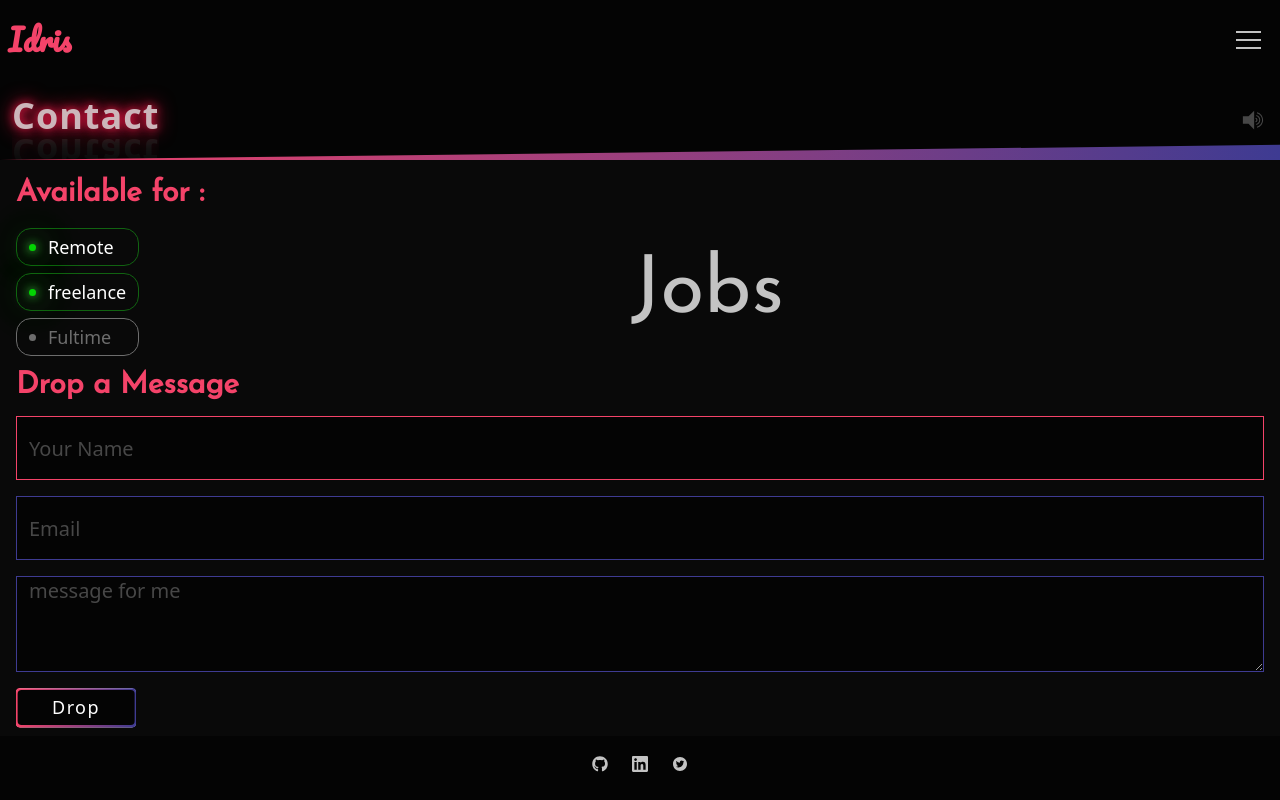
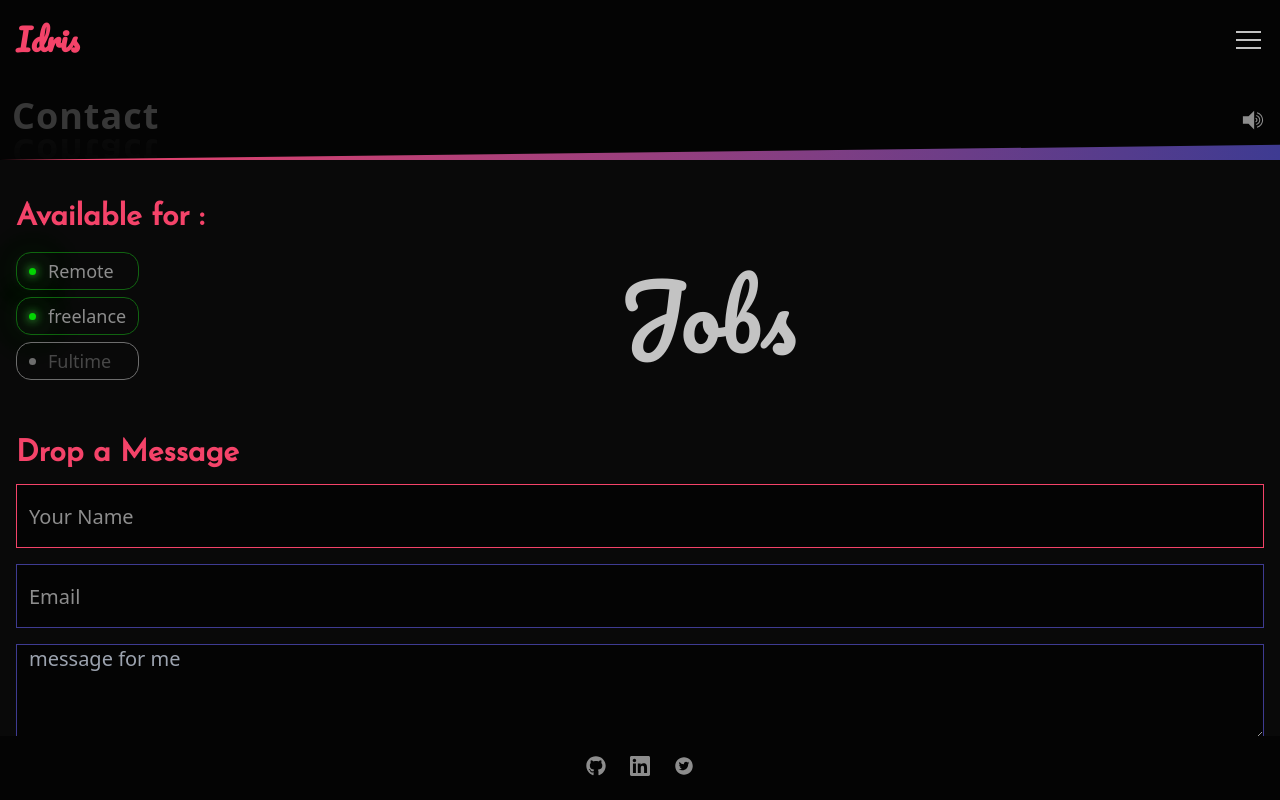
Before and after one commit to bobbycrooz/portfolio-client, a Next.js app: page /Contact in a window 1280 px wide. Shown: the top 800 px of the page. Built offline with nearby package versions, Linux system fonts and the light colour scheme; grey boxes are pictures that could not be loaded.

Commit message:
_created admin page_

```diff
--- a/components/Footer.tsx
+++ b/components/Footer.tsx
@@ -7,13 +7,13 @@ export default function Footer() {
     <div className="footer w-full h-16 z-10 sticky bottom-0 p-2  justify-center bg-primary">
       <div className="social_icon flex space-x-4 p-2 items-center justify-center ">
         <div className="icon p-1">
-          <FaGithub />
+          <FaGithub className="text-textRead text-xl" />
         </div>
         <div className="icon p-1">
-          <SiLinkedin />
+          <SiLinkedin className="text-textRead text-xl" />
         </div>
         <div className="icon p-1">
-          <AiFillTwitterCircle />
+          <AiFillTwitterCircle className="text-textRead text-xl" />
         </div>
       </div>
     </div>
--- a/components/Glow.jsx
+++ b/components/Glow.jsx
@@ -2,7 +2,7 @@ import styled from 'styled-components';
 
 export default function Glow({ text, size }) {
   return (
-    <Text className="fontSize" s={size}>
+    <Text className="font" s={size}>
       {text}
     </Text>
   );
@@ -19,7 +19,7 @@ const Text = styled.h2`
   line-height: 1em;
 
   -webkit-box-reflect: below 0 linear-gradient(transparent, #0002);
-  animation: glows 3s linear infinite;
+  animation: glows 5s linear infinite;
 
   @keyframes glows {
     0%,
--- a/components/Header.tsx
+++ b/components/Header.tsx
@@ -10,7 +10,9 @@ export default function Header() {
   return (
     <div className="navbar bg-primary z-10 sticky top-0 h-20 flex justify-between items-center shadow-md w-full p-2  ">
       <Link href="/">
-        <a className=" text-grad-one font-black font-logo text-3xl">Idris</a>
+        <a className=" text-grad-one font-black font-logo ml-2 text-3xl">
+          Idris
+        </a>
       </Link>
 
       <Menu className={showNav && 'active overflow-hidden'}>
@@ -21,11 +23,11 @@ export default function Header() {
                 <a>Projects</a>
               </Link>
 
-              <Link href="/Contact">
+              <Link href="/Skills">
                 <a>Skills</a>
               </Link>
 
-              <Link href="/Skills">
+              <Link href="/Contact">
                 <a>Contact</a>
               </Link>
 
--- a/components/Title.tsx
+++ b/components/Title.tsx
@@ -37,7 +37,7 @@ export default function Title() {
             <GiSpeaker
               onClick={() => setAudioOn(p => !p)}
               size={30}
-              color={audioOn ? '#f44369' : '#474747'}
+              color={audioOn ? '#f44369' : '#8D8D8D'}
             />
           </>
         )}
--- a/pages/Contact.tsx
+++ b/pages/Contact.tsx
@@ -26,34 +26,34 @@ export default function Contact() {
         <link rel="icon" href="/favicon.ico" />
       </Head>
 
-      <div className="available w-full ">
+      <div className="available w-full mt-6">
         <h1 className="sub_title">Available for :</h1>
 
         <div className="jobs_container mt-4  flex w-full">
           <div className="status_container flex flex-col justify-between h-32 spacing-y-3">
             <Status className="status active flex items-center  p-1 px-3">
               <span className="dot rounded-full"></span>{' '}
-              <p className="ml-3 ">Remote</p>
+              <p className="ml-3 text-textRead">Remote</p>
             </Status>
 
             <Status className="status active flex items-center  p-1 px-3">
               <span className="dot rounded-full"></span>{' '}
-              <p className="ml-3 ">freelance</p>
+              <p className="ml-3 text-textRead">freelance</p>
             </Status>
 
             <Status className="status  flex items-center  p-1 px-3">
               <span className="dot rounded-full"></span>{' '}
-              <p className="ml-3 ">Fultime</p>
+              <p className="ml-3 text-textLow">Fultime</p>
             </Status>
           </div>
 
           <div className="ml-3  w-full flex items-center justify-center ">
-            <h1 className="job_text font-joe">Jobs</h1>
+            <h1 className="job_text font-logo">Jobs</h1>
           </div>
         </div>
       </div>
 
-      <main className="h-full  w-full contact_form  mt-3">
+      <main className="h-full  w-full contact_form  mt-14">
         <header className="section_header">
           <p className="sub_title">Drop a Message</p>
         </header>
@@ -67,7 +67,7 @@ export default function Contact() {
               type="text"
               name=""
               id=""
-              className="bg-primary  focus:outline-none  placeholder-textLow text-textLow w-full h-full text-xl px-3"
+              className="bg-primary  focus:outline-none placeholder-textRead text-textRead w-full h-full text-xl px-3"
               placeholder="Your Name"
             />
             <span className="error absolute"></span>
@@ -79,14 +79,14 @@ export default function Contact() {
               name=""
               id=""
               placeholder="Email"
-              className="bg-primary   focus:outline-none   placeholder-textLow text-textLow w-full h-full text-xl px-3"
+              className="bg-primary   focus:outline-none placeholder-textRead text-textRead w-full h-full text-xl px-3"
             />
             <span className="error absolute"></span>
           </div>
 
           <div className="field_container border border-grad-two  relative w-full h-24">
             <textarea
-              className="bg-primary   focus:outline-none  placeholder-textLow text-textLow  text-xl px-3 w-full h-full"
+              className="bg-primary   focus:outline-noneplaceholder-textRead text-textRead  text-xl px-3 w-full h-full"
               name=""
               id=""
               placeholder="message for me"
@@ -99,7 +99,7 @@ export default function Contact() {
           </Button>
         </form>
 
-        <section className="social_media  w-full mt-6">
+        <section className="social_media  w-full mt-14">
           <header className="section_header">
             <h1 className="find_me sub_title">Let's Socialize</h1>
           </header>
--- a/pages/Projects.tsx
+++ b/pages/Projects.tsx
@@ -48,7 +48,7 @@ export default function Project({ data }) {
         <Hashtag selected={false} name="Js" />
         <Hashtag selected={false} name="Git" />
       </div>
-      <div className="grid gap-4 grid-cols-1 mt-6 w-full p">
+      <div className="grid gap-5 grid-cols-1 mt-6 w-full p">
         {Projects.map((item, index) => (
           <Card key={index} item={item} />
         ))}
--- a/styles/global.scss
+++ b/styles/global.scss
@@ -25,7 +25,7 @@ code {
 }
 
 .job_text {
-  font-size: 5rem;
+  font-size: 5.5rem;
 }
 
 .welcome_home {
```
